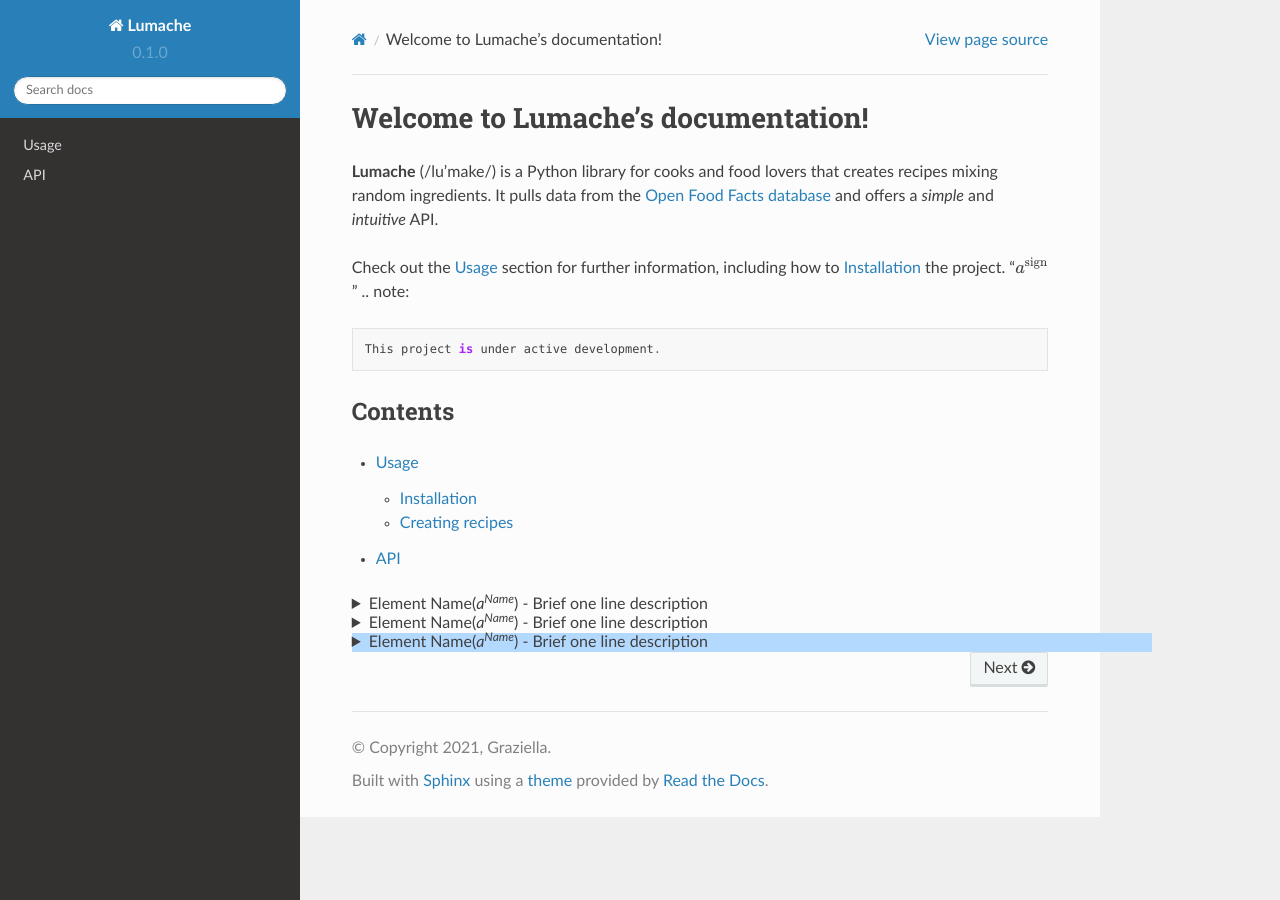
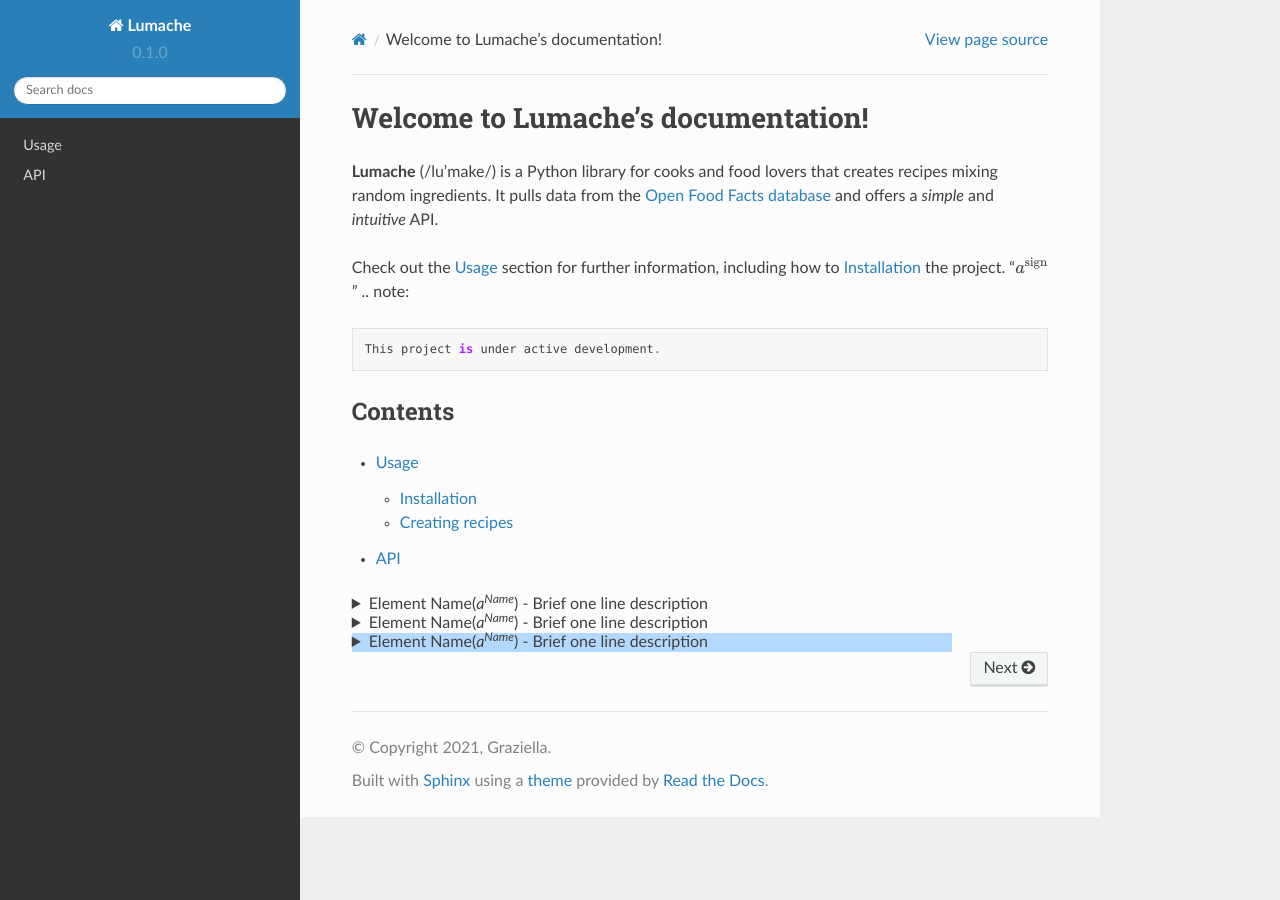
Before and after one commit to HaomiaoLuoLlanio/doc_beginning, a Sphinx documentation site: the page built from docs/source/index.rst, in a window 1280 px wide. Built offline with Sphinx 7.4.7 and the Read the Docs theme 2.0.0, drawn with Linux system fonts in a browser that asks for light colours.

Commit message:
Update index.rst

```diff
--- a/docs/source/index.rst
+++ b/docs/source/index.rst
@@ -39,8 +39,8 @@
    </details>
 
   <details>
-     <summary style="background-color:#B3D9FF;width:800px">Element Name(<var>a<sup>Name</sup></var>) - Brief one line description</summary>
-      <table style="border: 1px solid grey; border-collapse:collapse;width: 800px">
+     <summary style="background-color:#B3D9FF;width:600px">Element Name(<var>a<sup>Name</sup></var>) - Brief one line description</summary>
+      <table style="border: 1px solid grey; border-collapse:collapse;width: 600px">
       <tr >
       <td style="border-bottom: 1px solid grey; color:#4DA6FF;">Definition:   </td>
       <td style="border-bottom: 1px solid grey; color:grey;">Element Name::&lt;Name&gt;</td>
```
